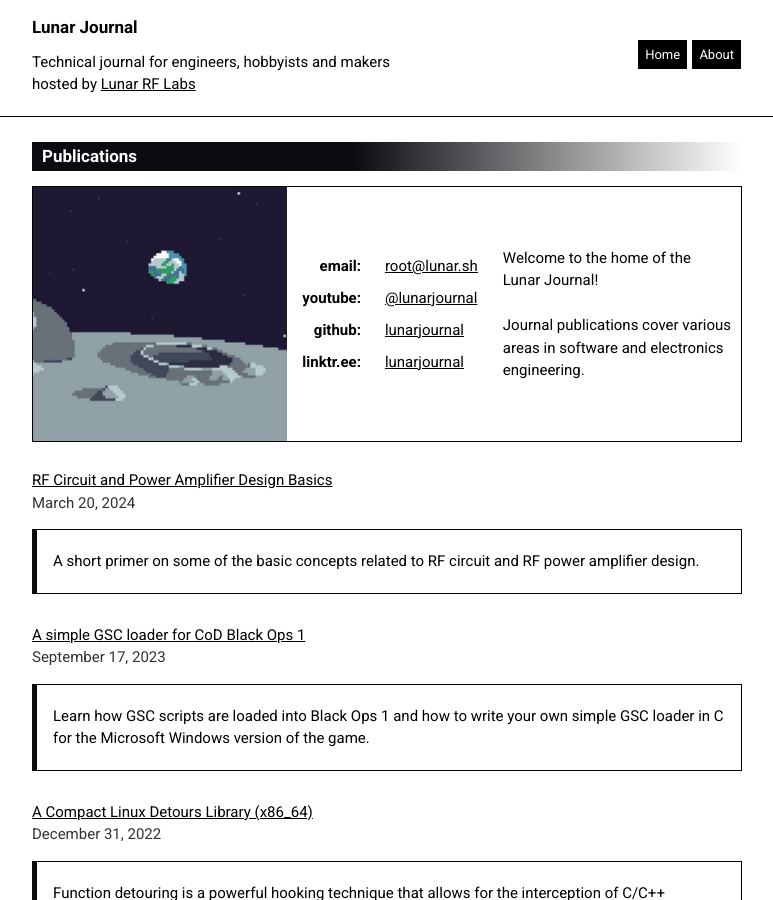
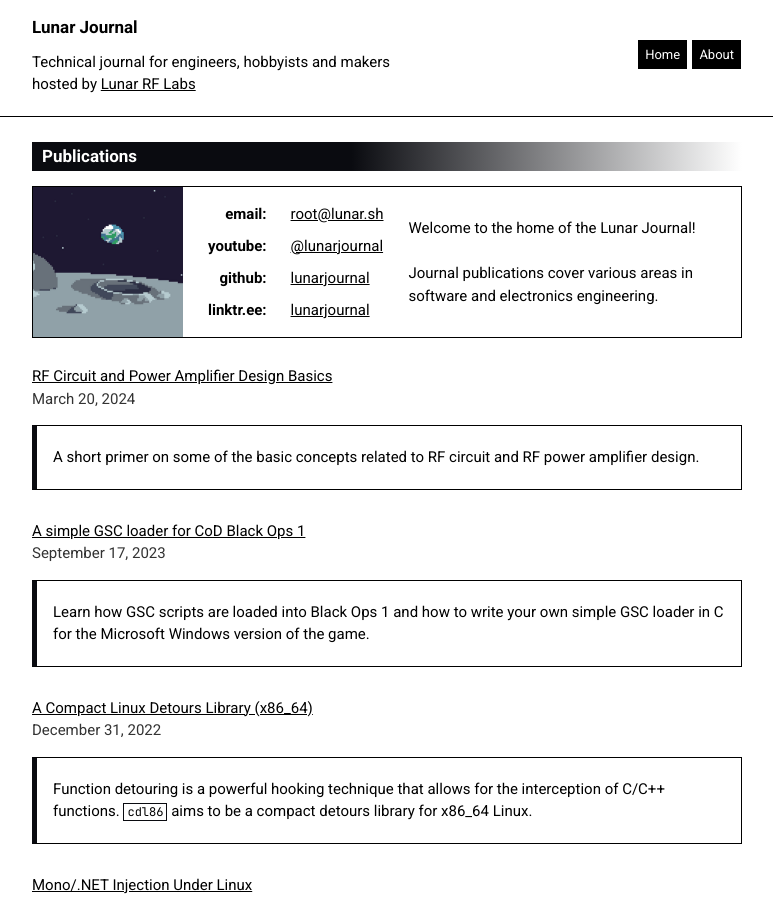
Before and after one commit to microstub/microstub.github.io, a Jekyll site: the page built from index.html, in a window 1280 px wide and 900 px high. Shown: the whole window, without its empty margins (253-1026 px from the left). Built offline with Jekyll 4.4.1, drawn with Linux system fonts in a browser that asks for light colours.

Commit message:
Update index.html

```diff
--- a/index.html
+++ b/index.html
@@ -28,9 +28,10 @@
 
 <div class="aside-container">
   <aside>
-    <div>
+    <div class="info-avatar">
       <img alt="Lunar Journal Logo" src="{{ site.avatar }}">
     </div>
+    <div>
       <dl class="text-info">
         <dt>email:</dt>
         <dd><a href="mailto:{{ site.links.email }}">{{ site.links.email }}</a></dd>
@@ -41,6 +42,7 @@
         <dt>linktr.ee:</dt>
         <dd><a href="https://linktr.ee/{{ site.links.linktree }}">{{ site.links.linktree }}</a></dd>
       </dl>
+    </div>
     <small class="text-summary">
       {{ site.description }}
     </small>
```
Lines whose indentation alone changed are shown as unchanged.
